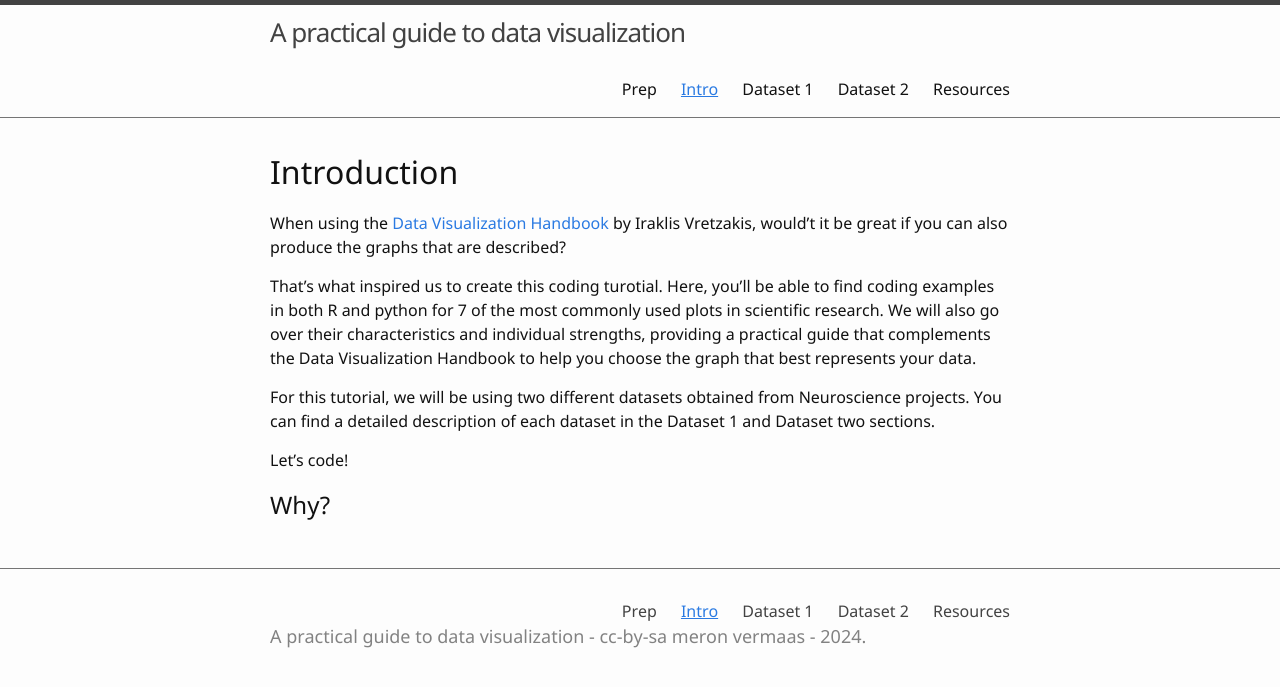
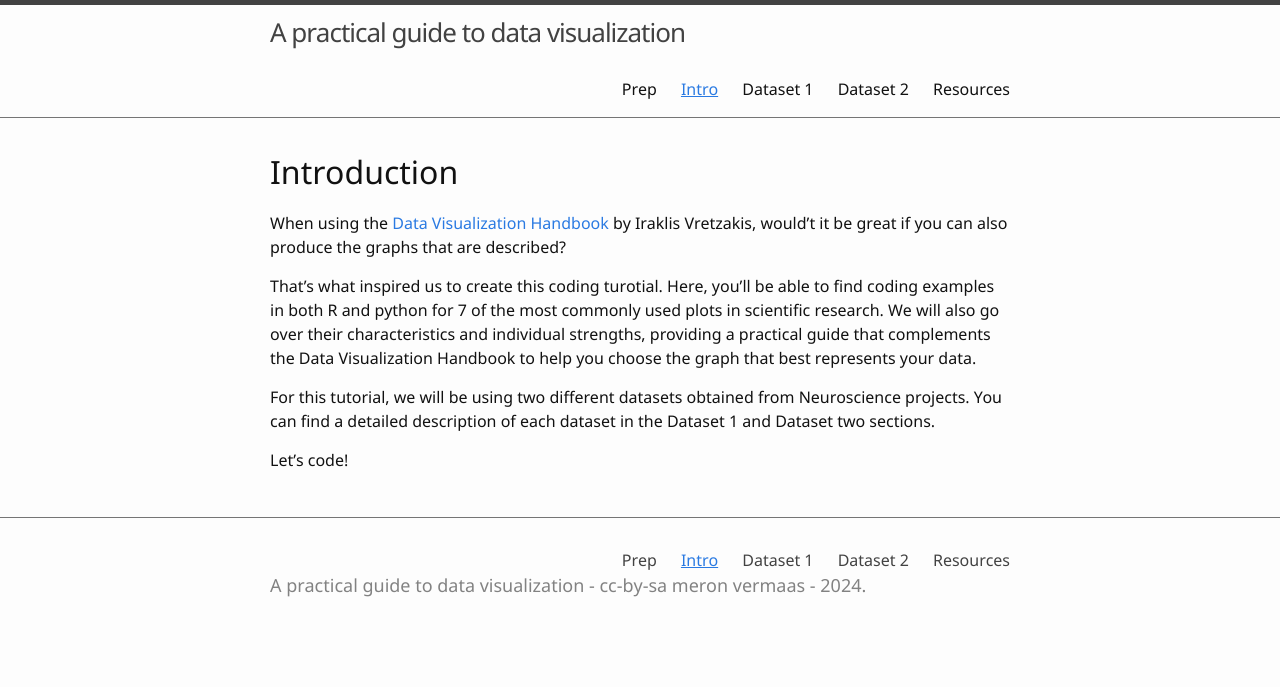
Before and after one commit to meronvermaas/data-visualization, a Jekyll site: the page built from 1-intro.md, in a window 1280 px wide. Shown: the top 687 px of the page. Built offline with Jekyll 4.4.1, drawn with Linux system fonts in a browser that asks for light colours.

Commit message:
Update 1-intro.md

```diff
--- a/1-intro.md
+++ b/1-intro.md
@@ -12,5 +12,3 @@ That's what inspired us to create this coding turotial. Here, you'll be able to
 For this tutorial, we will be using two different datasets obtained from Neuroscience projects. You can find a detailed description of each dataset in the Dataset 1 and Dataset two sections.
 
 Let's code!
-
-## Why?
```
